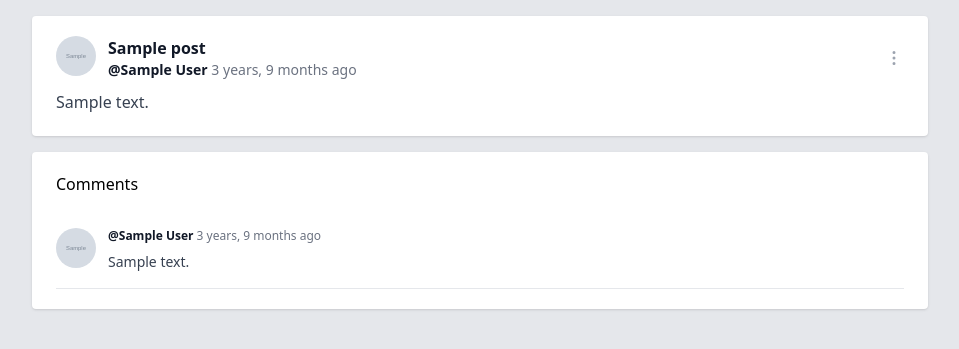
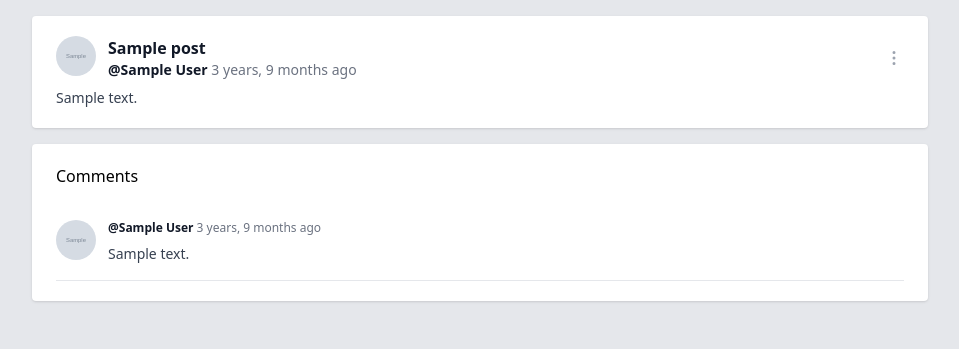
Before and after one commit to briandeheus/bbs, a Django app: page /posts/1 in a window 1280 px wide. Shown: the part 64-413 px from the top of the page, without its empty margins (160-1119 px from the left). Run offline with Django 4.2, Linux system fonts and the light colour scheme; tables that the repository leaves empty hold one stand-in row (values such as "Sample post"); grey boxes marked "Sample" are stand-in pictures; parts of the project's set-up code (start-up, migrations or seed data) failed here and were passed over; some libraries are stand-ins or nearby versions.

Commit message:
Use small text on prose too

```diff
--- a/posts/templates/posts/view.html
+++ b/posts/templates/posts/view.html
@@ -80,7 +80,7 @@
             </div>
         </div>
         <div class="text-gray-900 text-sm mt-2">
-            <article class="prose">
+            <article class="prose text-sm">
                 {{ post.body|markdownify }}
             </article>
         </div>
```
